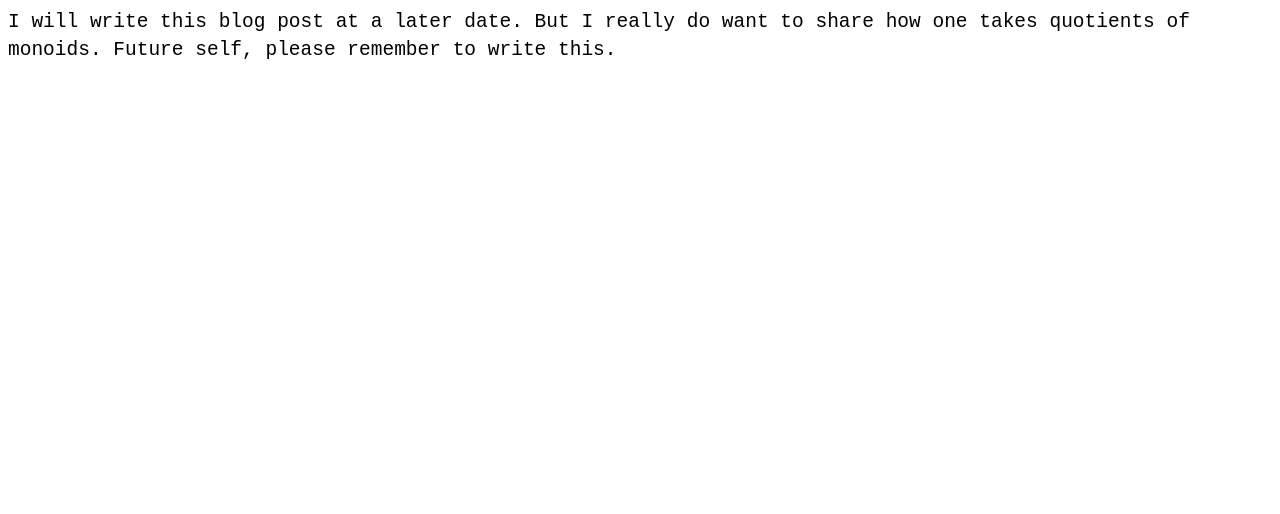
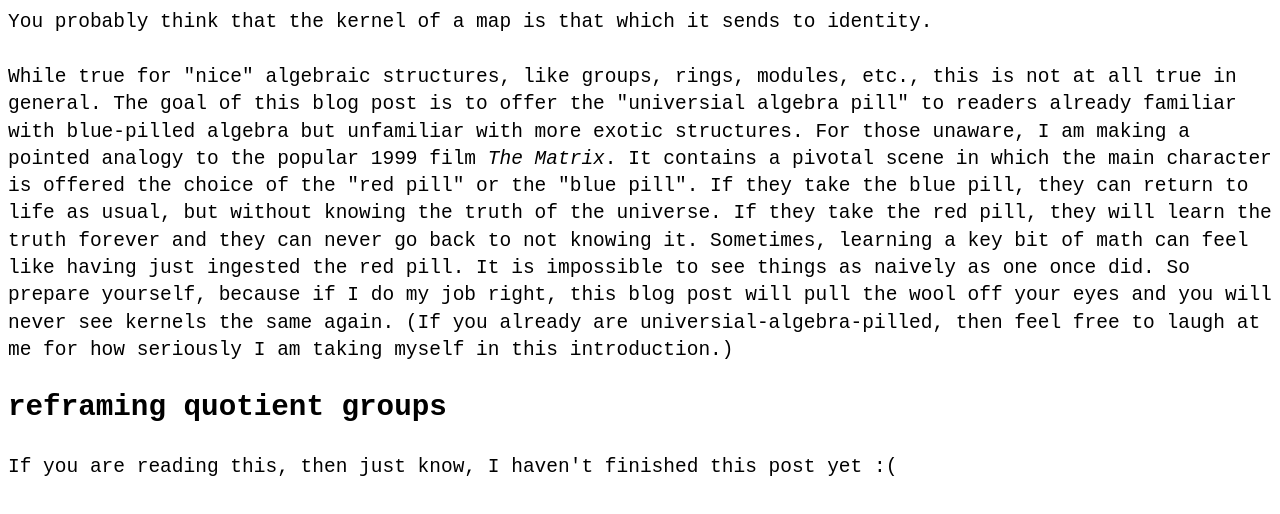
Before and after one commit to Frank-9976/Frank-9976.github.io, a plain HTML site: page quotient_monoids.html in a window 1280 px wide. Shown: the part 134-648 px from the top of the page. Drawn offline with nearby package versions, Linux system fonts and the light colour scheme.

Commit message:
Update quotient_monoids.html

```diff
--- a/quotient_monoids.html
+++ b/quotient_monoids.html
@@ -16,6 +16,18 @@
   </head>
   <body style="font-family:monospace;font-size:1.5em;line-height:1.4">
     <h1>quotient monoids, or how i became universial-algebra-pilled</h1>
-    I will write this blog post at a later date. But I really do want to share how one takes quotients of monoids. Future self, please remember to write this.
+    You probably think that the kernel of a map is that which it sends to identity. <br> <br>
+    While true for "nice" algebraic structures, like groups, rings, modules, etc., this is not at all true in general.
+    The goal of this blog post is to offer the "universial algebra pill" to readers already familiar with blue-pilled algebra but unfamiliar with more exotic structures.
+    For those unaware, I am making a pointed analogy to the popular 1999 film <i>The Matrix</i>.
+    It contains a pivotal scene in which the main character is offered the choice of the "red pill" or the "blue pill".
+    If they take the blue pill, they can return to life as usual, but without knowing the truth of the universe.
+    If they take the red pill, they will learn the truth forever and they can never go back to not knowing it.
+    Sometimes, learning a key bit of math can feel like having just ingested the red pill.
+    It is impossible to see things as naively as one once did.
+    So prepare yourself, because if I do my job right, this blog post will pull the wool off your eyes and you will never see kernels the same again.
+    (If you already are universial-algebra-pilled, then feel free to laugh at me for how seriously I am taking myself in this introduction.)
+    <h2>reframing quotient groups</h2>
+    If you are reading this, then just know, I haven't finished this post yet :(
   </body>
 </html>
```
